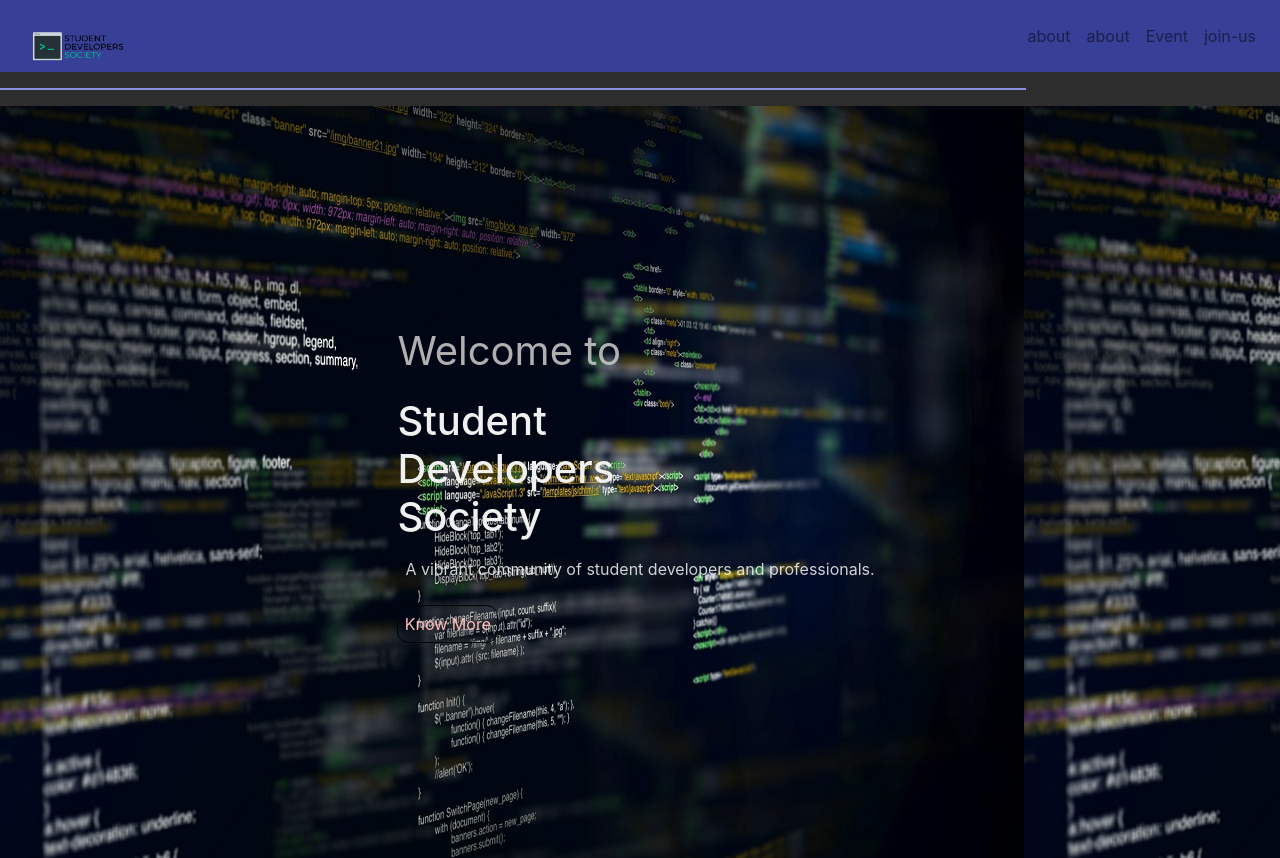
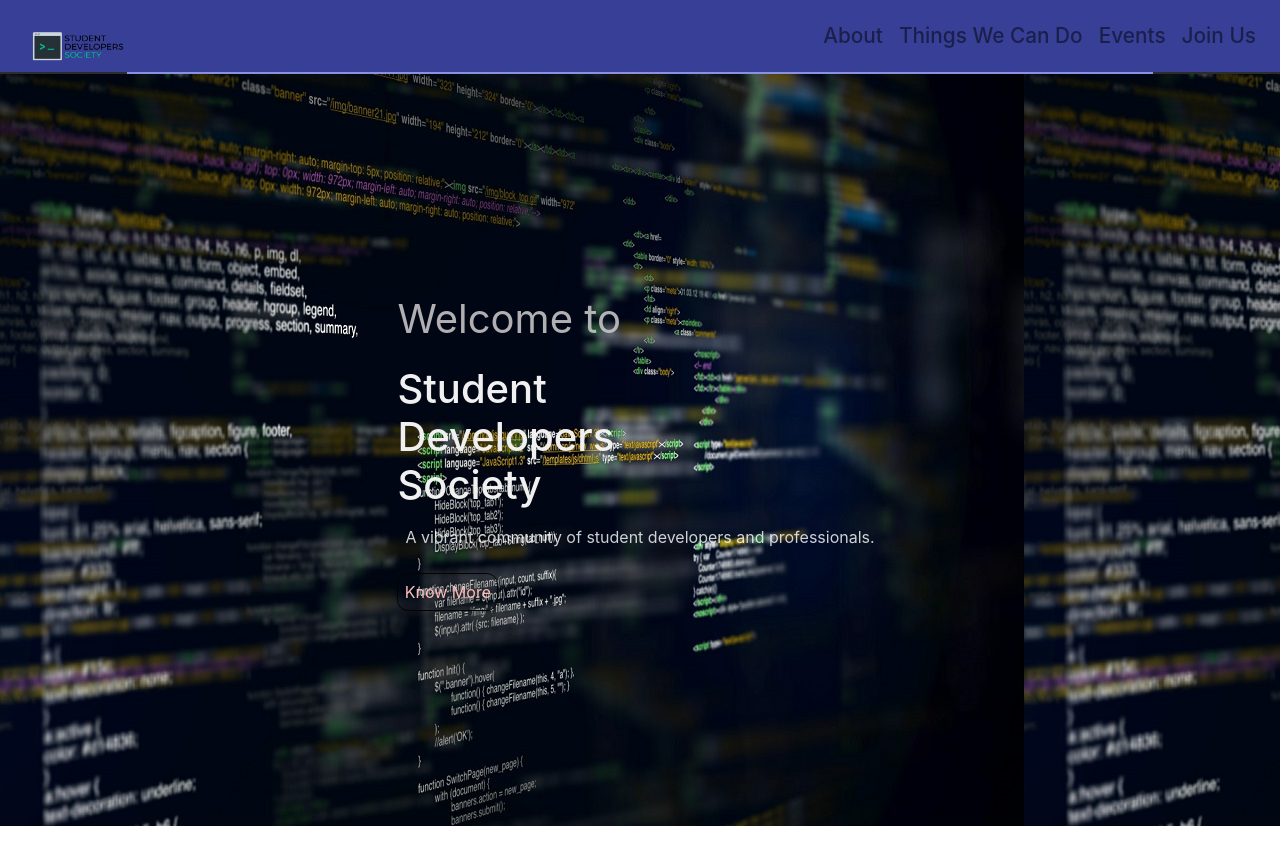
Before and after one commit to noormohammedb/SDS-website, a plain HTML site: page index.html in a window 1280 px wide. Shown: the top 858 px of the page. Drawn offline with Linux system fonts and the light colour scheme.

Commit message:
nav-bar line and final touch

```diff
--- a/index.html
+++ b/index.html
@@ -30,17 +30,17 @@
                         </li>
                         <li class="nav-item">
                             <a href="#" class="nav-link">
-                                about
+                                things we can do
                             </a>
                         </li>
                         <li class="nav-item">
                             <a href="#" class="nav-link">
-                                Event
+                                Events
                             </a>
                         </li>
                         <li class="nav-item">
                             <a href="#join-us" class="nav-link">
-                                join-us
+                                join us
                             </a>
                         </li>
                     </ul>
--- a/style.css
+++ b/style.css
@@ -32,9 +32,18 @@ body {
     width: 7rem;
     height: 2rem;
 }
+.nav-item{
+  font-size: 1.3rem;
+  font-weight: 510;
+  text-transform: capitalize;
+}
 .nav-line{
     width: 80%;
+    display: flex;
     align-self: center;
+    margin: 0 auto 0 auto;
+
+    text-align: center;
     border: #9ba2ffdc solid 0.01rem;
 }
 .landing {
```
